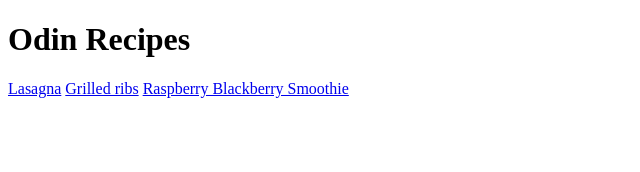
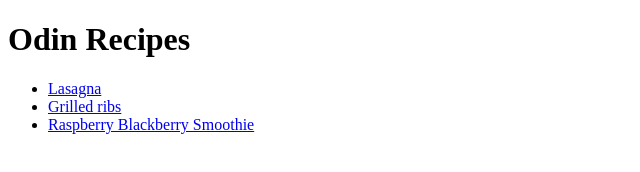
Before and after one commit to 1hrvslvsk/odin-recipes, a plain HTML site: page index.html in a window 1280 px wide. Shown: the whole page, without its empty margins (0-640 px from the left). Drawn offline with Linux system fonts and the light colour scheme.

Commit message:
placed links as a list

```diff
--- a/index.html
+++ b/index.html
@@ -10,8 +10,10 @@
     <h1>
         Odin Recipes
     </h1>
-    <a href="/recipes/lasagna.html">Lasagna</a>
-    <a href="/recipes/grilled-ribs.html">Grilled ribs</a>
-    <a href="/recipes/berries-smoothie.html">Raspberry Blackberry Smoothie</a>
+    <ul>
+        <li><a href="./recipes/lasagna.html">Lasagna</a></li>
+        <li><a href="./recipes/grilled-ribs.html">Grilled ribs</a></li>
+        <li><a href="./recipes/berries-smoothie.html">Raspberry Blackberry Smoothie</a></li>
+        </ul>
 </body>
 </html>
```
